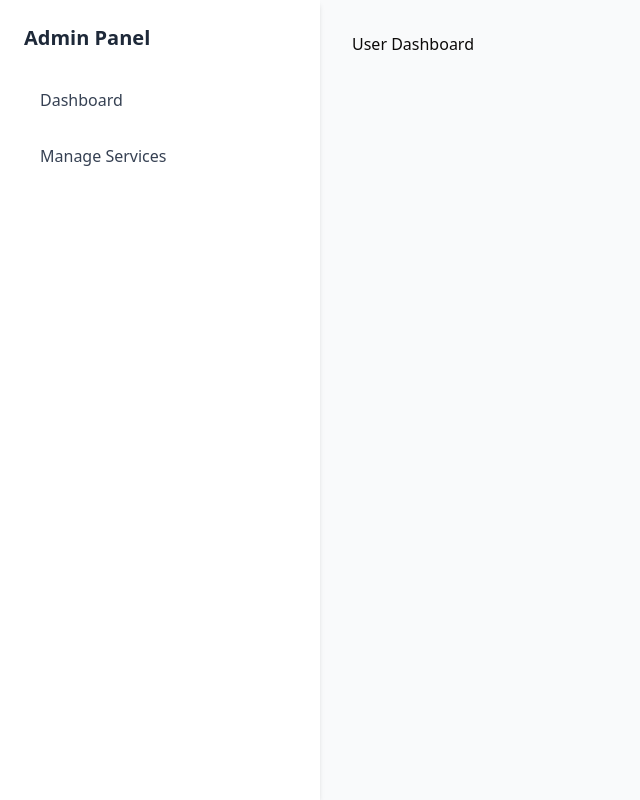
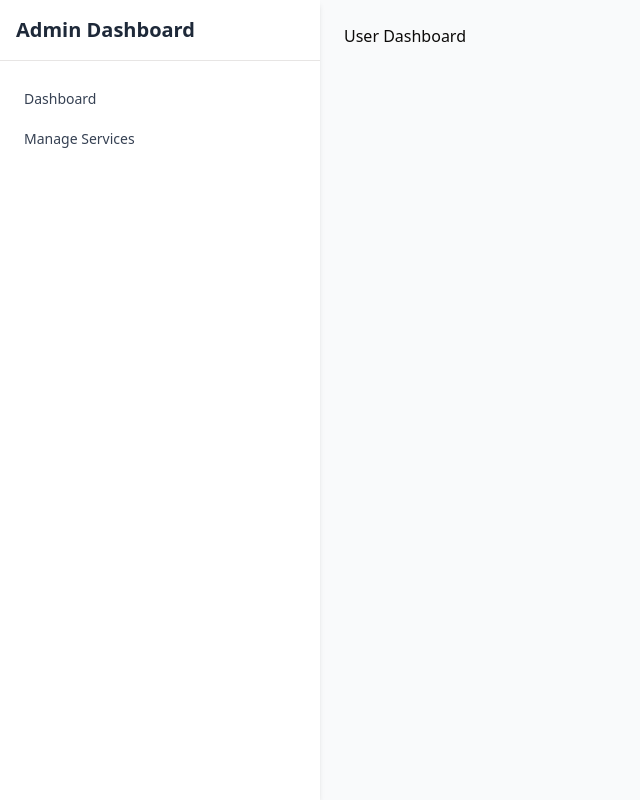
Before and after one commit to MdImranHossen01/JiaPixel, a Next.js app: page /user-dashboard in a window 1280 px wide. Shown: the top 800 px of the page, without its empty margins (0-640 px from the left). Built offline with nearby package versions, Linux system fonts and the light colour scheme; no server answers.

Commit message:
dashboard

```diff
--- a/src/app/(dashboard)/layout.tsx
+++ b/src/app/(dashboard)/layout.tsx
@@ -1,47 +1,24 @@
+// src/app/(dashboard)/layout.tsx
 import Link from 'next/link';
 import React from 'react';
-import { usePathname } from 'next/navigation';
+import Navigation from '@/app/components/Navigation';
 
 const Layout: React.FC<{ children: React.ReactNode }> = ({ children }) => {
-    const pathname = usePathname();
+    return (
+        <div className="min-h-screen bg-gray-50">
+            <div className="grid grid-cols-12">
+                {/* Sidebar content */}
+                <div className="col-span-3 bg-white shadow-md h-screen sticky top-0">
+                    <div className="p-4 border-b">
+                        <h2 className="text-xl font-bold text-gray-800">Admin Dashboard</h2>
+                    </div>
+                    <Navigation />
+                </div>
 
-    // Define navigation items
-    const navItems = [
-        { href: '/admin-dashboard', label: 'Dashboard' },
-        { href: '/admin-dashboard/services', label: 'Manage Services' },
-        // Add other navigation items as needed
-    ];
-
-    return (
-        <div className="grid grid-cols-12 min-h-screen bg-gray-50">
-            {/* Sidebar */}
-            <div className="col-span-3 bg-white shadow-md">
-                <div className="p-6">
-                    <h2 className="text-xl font-bold text-gray-800 mb-6">Admin Panel</h2>
-                    <nav>
-                        <ul className="space-y-2">
-                            {navItems.map((item) => (
-                                <li key={item.href}>
-                                    <Link
-                                        href={item.href}
-                                        className={`block px-4 py-3 rounded-lg transition-colors ${
-                                            pathname === item.href
-                                                ? 'bg-blue-600 text-white'
-                                                : 'text-gray-700 hover:bg-gray-100'
-                                        }`}
-                                    >
-                                        {item.label}
-                                    </Link>
-                                </li>
-                            ))}
-                        </ul>
-                    </nav>
+                {/* Main content */}
+                <div className="col-span-9 p-6">
+                    {children}
                 </div>
-            </div>
-
-            {/* Main Content */}
-            <div className="col-span-9 p-8">
-                {children}
             </div>
         </div>
     );
--- /dev/null
+++ b/src/app/components/Navigation.tsx
@@ -0,0 +1,33 @@
+// Create a new client component: src/app/components/Navigation.tsx
+"use client";
+
+import Link from 'next/link';
+import { usePathname } from 'next/navigation';
+
+const Navigation = () => {
+  const pathname = usePathname();
+
+  const isActive = (path: string) => {
+    return pathname === path ? 'bg-gray-100 text-gray-900' : 'text-gray-700 hover:bg-gray-100 hover:text-gray-900';
+  };
+
+  return (
+    <nav className="mt-5 px-2">
+      <Link
+        href="/admin-dashboard"
+        className={`group flex items-center px-4 py-2 text-sm font-medium rounded-md ${isActive('/admin-dashboard')}`}
+      >
+        Dashboard
+      </Link>
+      <Link
+        href="/admin-dashboard/services"
+        className={`mt-1 group flex items-center px-4 py-2 text-sm font-medium rounded-md ${isActive('/admin-dashboard/services')}`}
+      >
+        Manage Services
+      </Link>
+      {/* Add more navigation links as needed */}
+    </nav>
+  );
+};
+
+export default Navigation;
```
